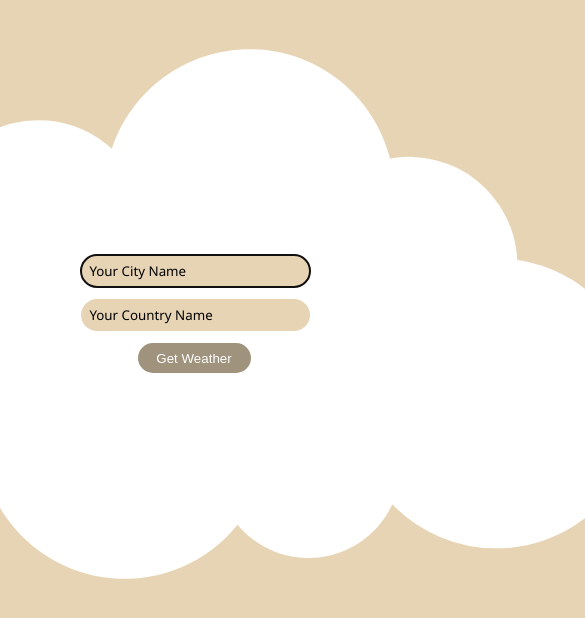
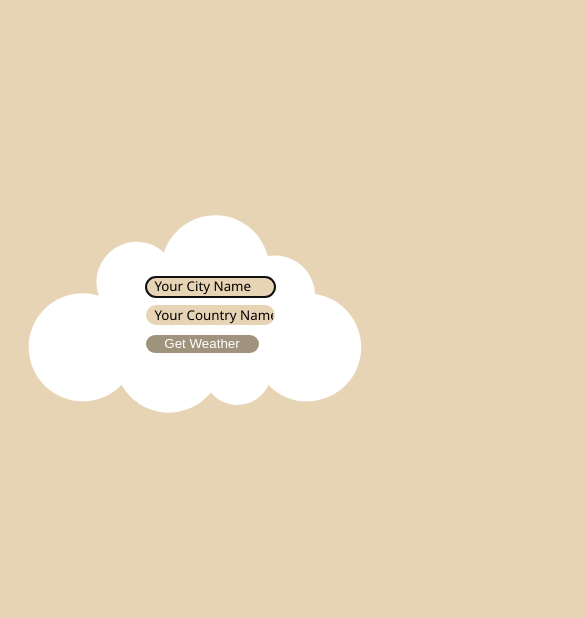
Before and after one commit to jdag274/climaapp, a React (Create React App) app: page / in a window 390 px wide. Shown: the top 618 px of the page, 585 px wide, since content can reach past the window. Built offline with nearby package versions, Linux system fonts and the light colour scheme.

Commit message:
cambios para el responsive

```diff
--- a/src/App.css
+++ b/src/App.css
@@ -33,3 +33,12 @@ body {
 .form:hover {
     transform: scale(1.01);
 }
+
+@media screen and (max-width:700px) {
+ .cloud_img {
+     width: 350px;
+     height: 200px;
+ }
+
+
+}
--- a/src/components/style/WeatherForm.css
+++ b/src/components/style/WeatherForm.css
@@ -17,7 +17,7 @@
     font-family: 'Segoe UI',bold;
     border-radius: 43PX;
     border: 0;
-    margin-top: 12px;
+    margin-top: 8px;
     background-color: #E7D4B5;
 }
 
@@ -29,7 +29,7 @@
 .weatherForm_button {
     color: white;
     margin-left: 57px;
-    margin-top: 12px;
+    margin-top: 10px;
     width: 113px;
     height: 30px;
     border: 0;
@@ -41,3 +41,25 @@
   background-color: orange;
   cursor: pointer;
 }
+
+
+@media screen and (max-width:700px) {
+    .city_input{
+       width: 125px;
+       height: 18px;
+       margin-left: 30px;
+    }
+
+    .country_input{
+        width: 125px;
+        height: 18px;
+        margin-left: 30px;
+     }
+
+     .weatherForm_button {
+         margin-left: 30px;
+         height: 18px;
+
+     }
+
+   }
--- a/src/components/style/weatherInfo.css
+++ b/src/components/style/weatherInfo.css
@@ -5,3 +5,14 @@
 .props_cold {
     color: blue;
 }
+
+.props_info {
+
+}
+
+@media screen and (max-width:700px) {
+    .props_info {
+        font-size: 10px;
+        margin-left: 30px;
+    }
+}
```
Also changed, not shown: 4 other files (tests, documents, lock files or other folders).
